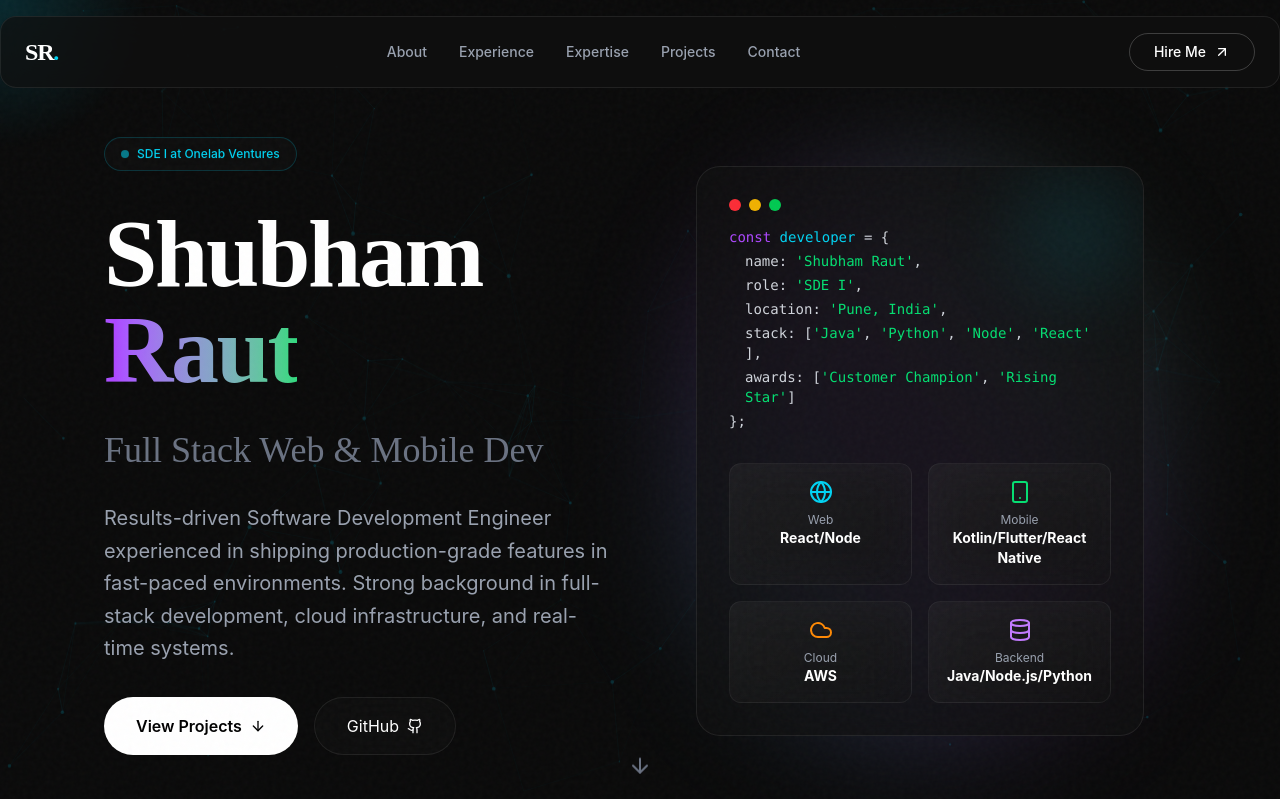
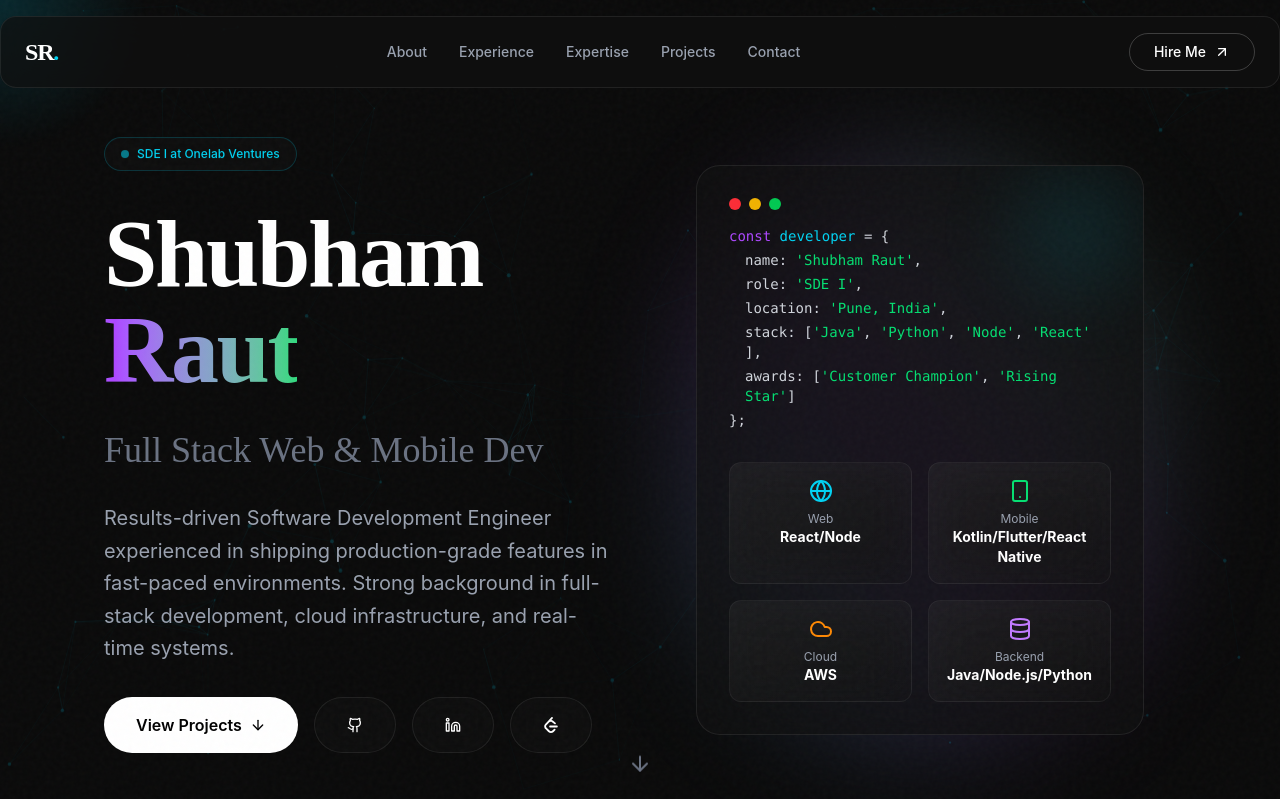
Before and after one commit to ShubhamRaut280/Portfolio, a React (Vite) app: page / in a window 1280 px wide. Shown: the top 799 px of the page. Built offline with nearby package versions, Linux system fonts and the light colour scheme.

Commit message:
added socials in about section

```diff
--- a/package.json
+++ b/package.json
@@ -15,6 +15,7 @@
     "postcss": "^8.5.6",
     "react": "^19.2.0",
     "react-dom": "^19.2.0",
+    "react-icons": "^5.5.0",
     "tailwindcss": "^4.1.18"
   },
   "devDependencies": {
--- a/src/components/Hero.tsx
+++ b/src/components/Hero.tsx
@@ -1,8 +1,9 @@
 // components/Hero.tsx
 import React, { useEffect, useState } from 'react';
-import { ArrowDown, Github, Briefcase, Code2, Award, Globe, Smartphone, Cloud, Database } from 'lucide-react';
+import { ArrowDown, Github, Briefcase, Code2, Award, Globe, Smartphone, Cloud, Database, Linkedin } from 'lucide-react';
 import CanvasBackground from './CanvasBackground';
 import { useMousePosition } from '../hooks/useMousePosition';
+import { SiLeetcode } from "react-icons/si";
 
 interface HeroCard {
   icon: React.ComponentType<{ className?: string }>;
@@ -87,8 +88,21 @@ const Hero: React.FC = () => {
               rel="noopener noreferrer"
               className="px-8 py-4 rounded-full backdrop-blur-xl bg-[#111111]/70 border border-white/[0.08] hover:border-cyan-400/50 transition-all flex items-center gap-2"
             >
-              GitHub
               <Github className="w-4 h-4" />
+            </a>
+            <a href='https://www.linkedin.com/in/rautshubham280/'
+              target='_blank'
+              rel='noopener noreferrer'
+              className="px-8 py-4 rounded-full backdrop-blur-xl bg-[#111111]/70 border border-white/[0.08] hover:border-cyan-400/50 transition-all flex items-center gap-2"
+            >
+              <Linkedin className="w-4 h-4" />
+            </a>
+            <a href='https://leetcode.com/u/Shubham223/'
+              target='_blank'
+              rel='noopener noreferrer'
+              className="px-8 py-4 rounded-full backdrop-blur-xl bg-[#111111]/70 border border-white/[0.08] hover:border-cyan-400/50 transition-all flex items-center gap-2"
+            >
+              <SiLeetcode className="w-4 h-4" />
             </a>
           </div>
 
```
Also changed, not shown: 1 other file (tests, documents, lock files or other folders).
